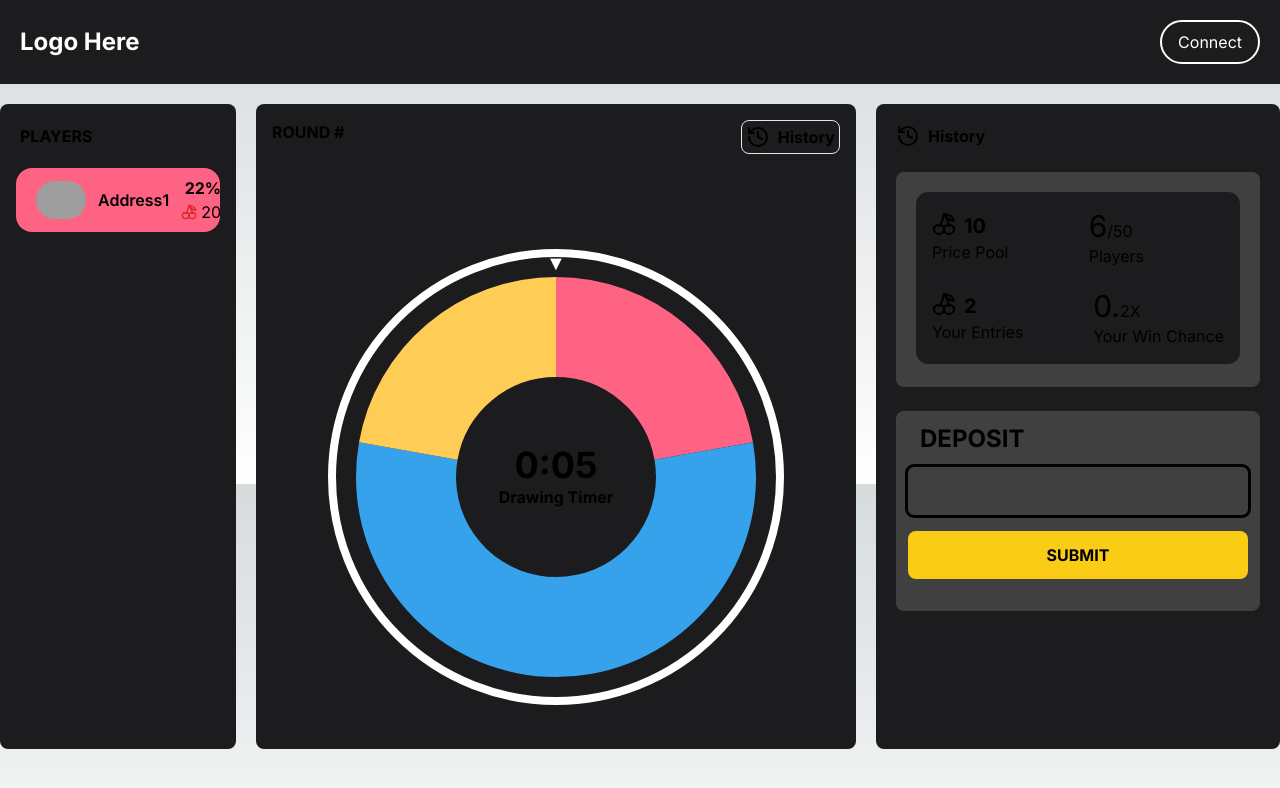
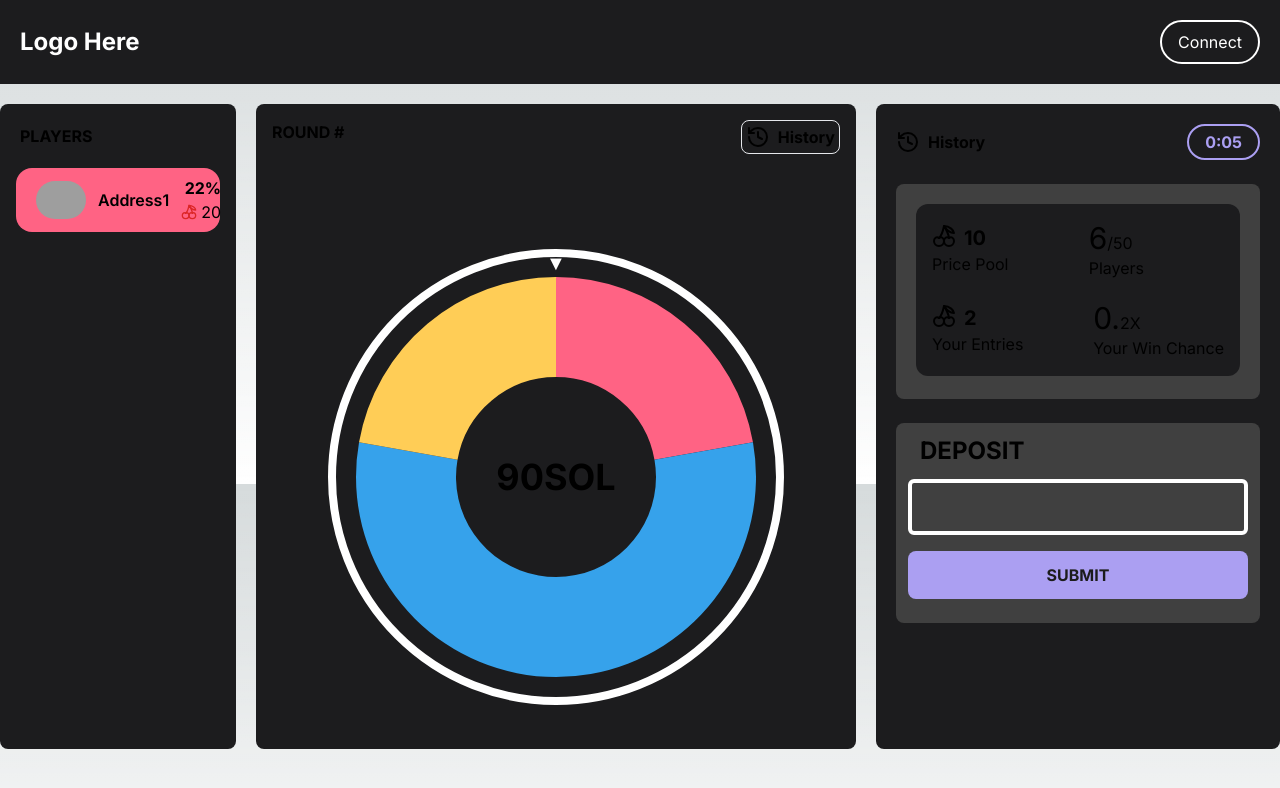
Before and after one commit to Hirusha1-cpu/wheelgame, a Next.js app: page / in a window 1280 px wide. Shown: the top 788 px of the page. Built offline with nearby package versions, Linux system fonts and the light colour scheme; grey boxes are pictures that could not be loaded.

Commit message:
checklist cutomized

```diff
--- a/components/Chart.tsx
+++ b/components/Chart.tsx
@@ -8,7 +8,7 @@ import { Doughnut } from "react-chartjs-2";
 ChartTS.register(ArcElement, Tooltip); // Register Tooltip
 
 const Chart = () => {
-  const solAmount = useAppSelector(selectSolAmount);
+  let solAmount = Number(useAppSelector(selectSolAmount));
   const chartData = useAppSelector(selectChartData);
   const initialSeconds = 10;
 
@@ -103,6 +103,11 @@ const Chart = () => {
     },
   };
 
+  solAmount=0;
+  for(let i=0;(chartData.datasets[0].data).length>i;i++){
+    solAmount=solAmount+chartData.datasets[0].data[i];
+  }
+
   return (
     <div className="flex h-full w-full items-center justify-center">
       <div
@@ -116,19 +121,7 @@ const Chart = () => {
           <Doughnut data={chartData} width={400} height={400} options={options} />
         </div>
         <div className="absolute inset-0 flex flex-col items-center justify-center">
-          {chartAnimate ? (
-            <h2 className="text-4xl font-bold">Wait</h2>
-          ) : spinEnded ? (
-            <h2 className="text-4xl font-bold" style={{ color: borderColor }}>
-              WON
-            </h2>
-          ) : (
-            <>
-              <h2 className="text-4xl font-bold">{formatTime(seconds)}</h2>
-              <p className="font-bold">Drawing Timer</p>
-            </>
-          )}
-          <p className="font-bold">{solAmount}</p>
+          <p className="font-bold text-4xl">{solAmount}SOL</p>
         </div>
       </div>
     </div>
--- a/components/CheckList.tsx
+++ b/components/CheckList.tsx
@@ -20,7 +20,7 @@ import {
 } from "@solana/web3.js";
 import { History } from "lucide-react";
 import { Cherry } from "lucide-react";
-import React, { ChangeEvent, useCallback } from "react";
+import React, { ChangeEvent, useCallback,useState,useEffect } from "react";
 import Clock from "react-live-clock";
 
 interface Window {
@@ -108,6 +108,57 @@ const CheckList = ({}: any) => {
     }
   }, [wallet, solAmount]);
 
+  // countdown timer
+  const initialSeconds = 10;
+  const [chartAnimate, setChartAnimate] = useState<boolean>(false);
+  const [seconds, setSeconds] = useState<number>(initialSeconds);
+  const [stopPosition, setStopPosition] = useState<number>(0);
+  const [totalRotation, setTotalRotation] = useState<number>(0); // Track total rotation
+  const [borderColor, setBorderColor] = useState<string>("white"); // Default white color
+  const [spinEnded, setSpinEnded] = useState<boolean>(false); // Track if spin has ended
+
+  useEffect(() => {
+    if (seconds > 0) {
+      const timer = setTimeout(() => setSeconds(seconds - 1), 1000);
+      return () => clearTimeout(timer);
+    } else {
+      const randomStop = Math.floor(Math.random() * 360); // Random stop position
+      setStopPosition(randomStop);
+      setChartAnimate(true);
+      setTotalRotation((prev) => prev + 360 * 50 + randomStop); // Spin 50 full rotations + random stop
+    }
+  }, [seconds]);
+
+  useEffect(() => {
+    if (chartAnimate) {
+      const timer = setTimeout(() => {
+        setChartAnimate(false);
+        setSpinEnded(true); // Mark spin as ended
+      }, 5000); // Spin duration
+      return () => clearTimeout(timer);
+    }
+  }, [chartAnimate]);
+
+  useEffect(() => {
+    if (spinEnded) {
+      const resetTimer = setTimeout(() => {
+        // Reset countdown, rotation, and spinEnded after 5 seconds
+        setSeconds(initialSeconds);
+        setSpinEnded(false); // Reset spin ended status
+      }, 5000);
+      return () => clearTimeout(resetTimer);
+    }
+  }, [spinEnded]);
+
+  const formatTime = (secs: number): string => {
+    const minutes = Math.floor(secs / 60);
+    const remainingSeconds = secs % 60;
+    return `${minutes}:${remainingSeconds < 10 ? "0" : ""}${remainingSeconds}`;
+  };
+
+
+
+
   return (
     <div className="p-5">
       <div className="flex items-center justify-between">
@@ -115,6 +166,7 @@ const CheckList = ({}: any) => {
           <History className="size-6" />
           <h4 className="text-md font-bold">History</h4>
         </div>
+        <h2 className="text-md font-bold px-4 py-1 rounded-3xl text-[#ab9ff2] border-[#ab9ff2] border-[2px] bg-transparent">{formatTime(seconds)}</h2>
         {/* <Clock
           format={"HH:mm"}
           ticking={true}
@@ -158,11 +210,11 @@ const CheckList = ({}: any) => {
           type="number"
           value={solAmount}
           onChange={handleSetAmount}
-          className="mx-auto w-[340px] rounded-md bg-transparent py-3 outline"
+          className="mx-auto w-[340px] rounded-md bg-transparent p-3 outline-none border-white border-[4px] font-bold"
         />
         <button
           onClick={sendSol}
-          className="mt-4 w-full rounded-lg bg-yellow-400 p-3 font-bold text-black"
+          className="mt-4 w-full rounded-lg bg-[#ab9ff2] p-3 font-bold text-[#1C1C1C] hover:bg-[#5842c3] ease-linear duration-200 hover:text-white"
         >
           SUBMIT
         </button>
--- a/components/Navbar.tsx
+++ b/components/Navbar.tsx
@@ -94,7 +94,7 @@ const NavBar = () => {
     <div className="w-full bg-[#1C1C1E] p-5 flex items-center justify-between">
       <h1 className="text-2xl text-white font-bold">Logo Here</h1>
       <div className="flex flex-row-reverse items-center gap-4">
-        <button onClick={handleConnect} className="hover:bg-[#5842c3] px-4 py-2 rounded-3xl text-white border-white border-[2px] bg-transparent ease-linear duration-100 hover:scale-105 hover:font-bold">Connect</button>
+        <button onClick={handleConnect} className="hover:bg-[#ab9ff2] px-4 py-2 rounded-3xl text-white border-white border-[2px] bg-transparent ease-linear duration-200 hover:scale-105 hover:font-bold hover:text-[#1C1C1E] hover:border-[#ab9ff2]">Connect</button>
         {wallet && <p>Connected: {wallet}</p>}
         {error && <p>Error: {error}</p>}
       </div>
```
